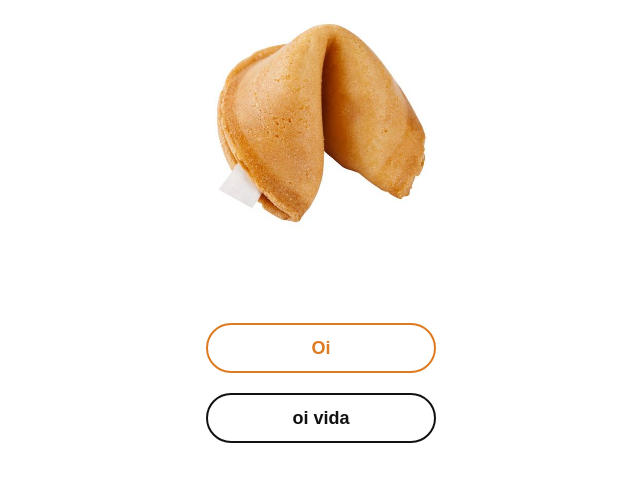
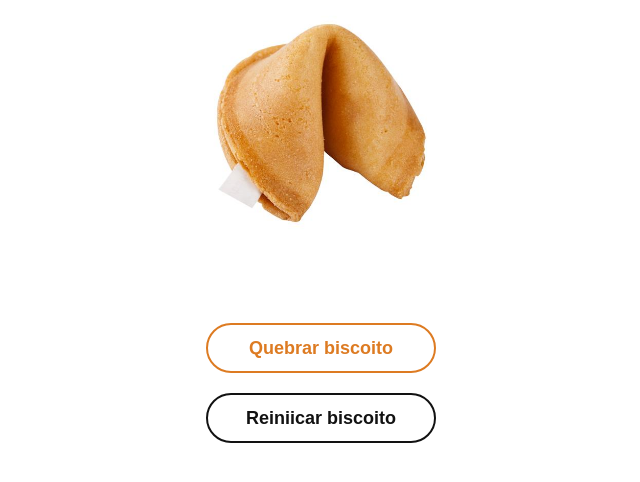
Before and after one commit to theMyntt/Etec.Pw3.NgBiscoito, an Angular app: page / in a window 1280 px wide. Shown: the top 482 px of the page, without its empty margins (319-959 px from the left). Built offline with nearby package versions, Linux system fonts and the light colour scheme.

Commit message:
fix: messages

```diff
--- a/src/app/imagem/imagem.component.html
+++ b/src/app/imagem/imagem.component.html
@@ -8,7 +8,7 @@
     ></app-frases>
   </div>
   <div style="display: flex; flex-direction: column; gap: 5px">
-    <app-botao variant="botao" (click)="quebrar()" text="Oi"></app-botao>
-    <app-botao variant="secundario" (click)="reiniciar()" text="oi vida"></app-botao>
+    <app-botao variant="botao" (click)="quebrar()" text="Quebrar biscoito"></app-botao>
+    <app-botao variant="secundario" (click)="reiniciar()" text="Reiniicar biscoito"></app-botao>
   </div>
 </div>
```
